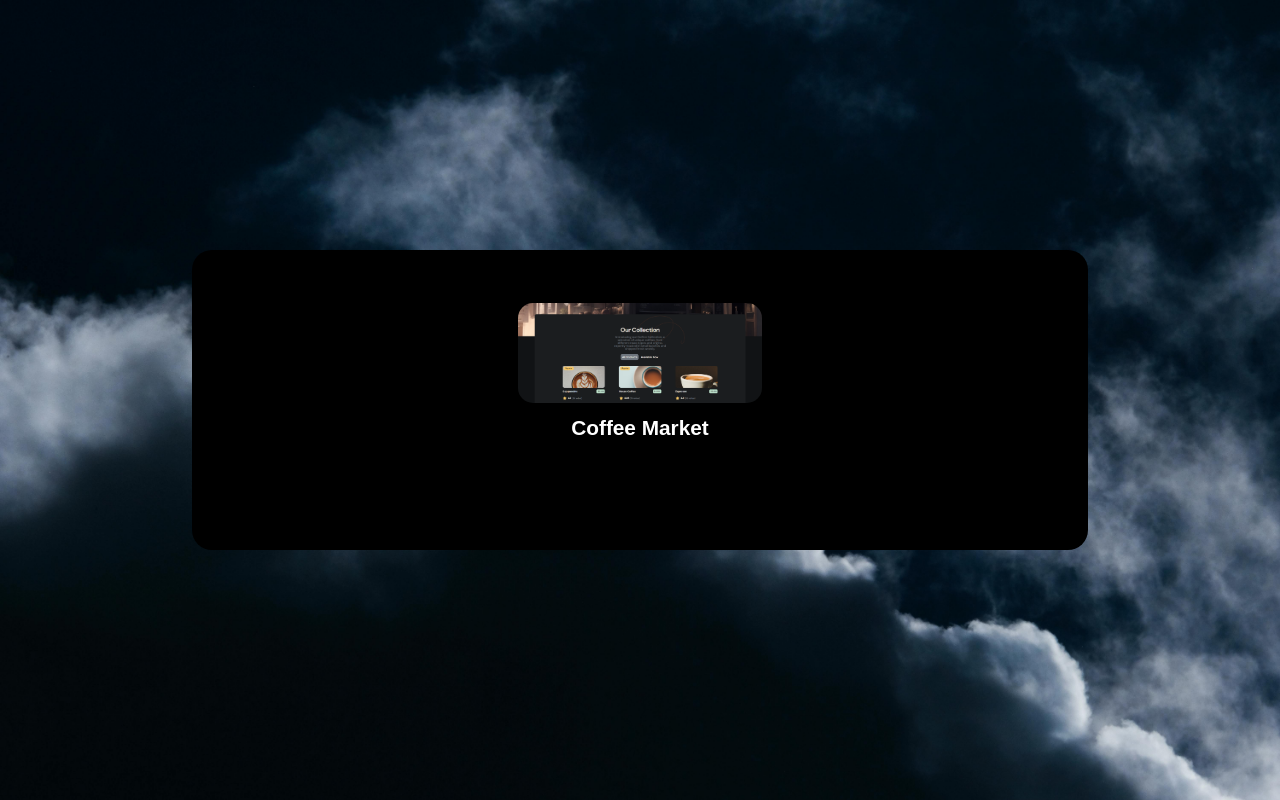
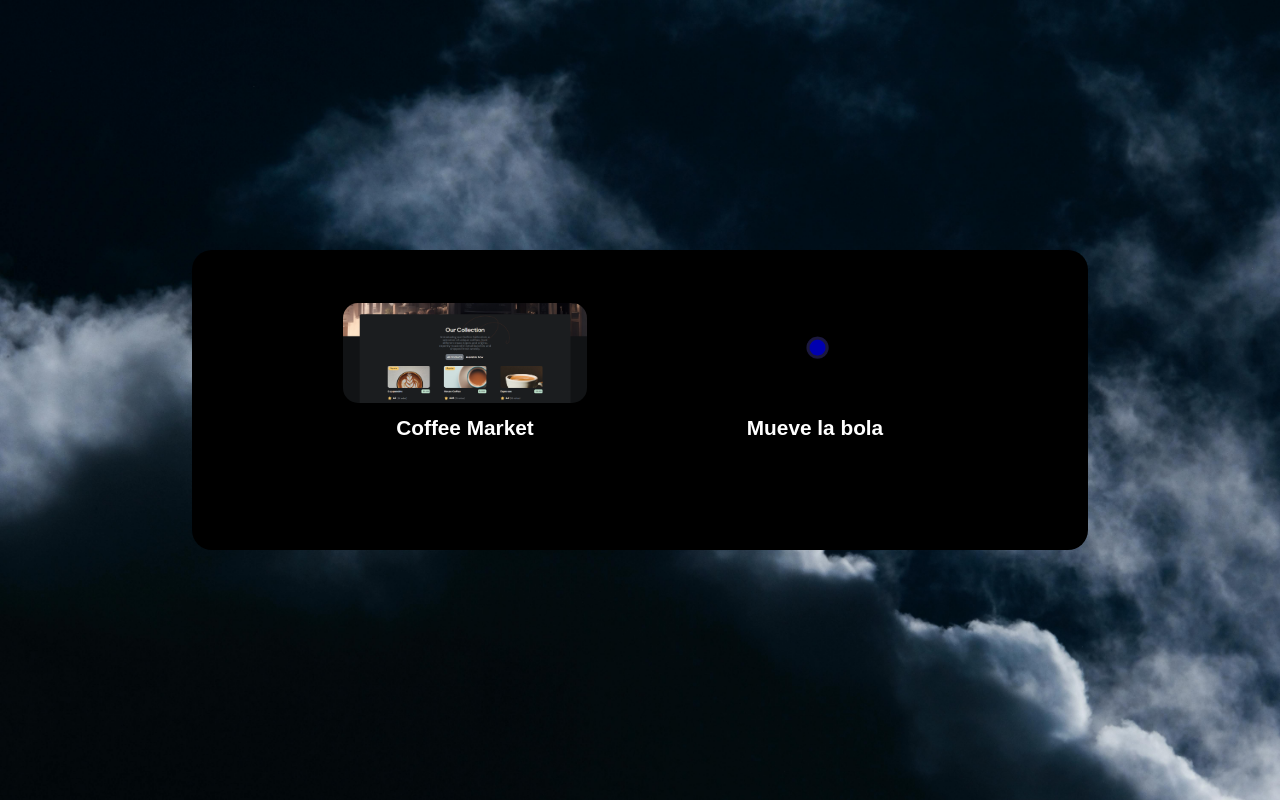
Before and after one commit to facufan07/Presentacion, a Next.js app: page /proyectos in a window 1280 px wide. Built offline with nearby package versions, Linux system fonts and the light colour scheme.

Commit message:
nuevo proyecto agregado

```diff
--- a/components/Proyect/style.scss
+++ b/components/Proyect/style.scss
@@ -37,6 +37,7 @@
 
 .info-container{
     box-sizing: border-box;
+    z-index: 2;
     transition: all 1s;
     position: fixed;
     top: 70px;
--- a/data/proyects.json
+++ b/data/proyects.json
@@ -4,5 +4,11 @@
     "image": "../../images/coffee.png",
     "link": "https://github.com/facufan07/coffee",
     "description": "En este proyecto extraí informacion de una api de terceros, tuve que filtrarla entre los productos que estaban disponibles y los que no, tambien mostre todos los cafes con cada una de sus caracteristicas. Solamente use un componente de React para poder mostrar cada cafe. Hecho con Next.JS"
+},
+{
+    "name": "Mueve la bola",
+    "image": "../../images/ball.png",
+    "link": "https://github.com/facufan07/ball-move",
+    "description": "En este proyecto quise mover un elemento dentro del DOM, entonces me puse manos a la obra, pero habia un problema al querer mover el elemento cuando dejaba presionado el click. Si lo movia muy rapido al mouse se me iba afuera del objeto, entonces por consiguiente no se me disparaba otro evento que era al dejar de presionar el mouse. El problema era que solo estos eventos funcionaban cuando yo tenia el mouse adentro del elemento, entonces por eso me generaba el error. Aunque hubieron bastantes dificultades pude resolverlo haciendo uso del useEffect de react, lo cual me permitio un correcto manejo en los eventos."
 }
 ]
```
Also changed, not shown: public/images/ball.png (added).
